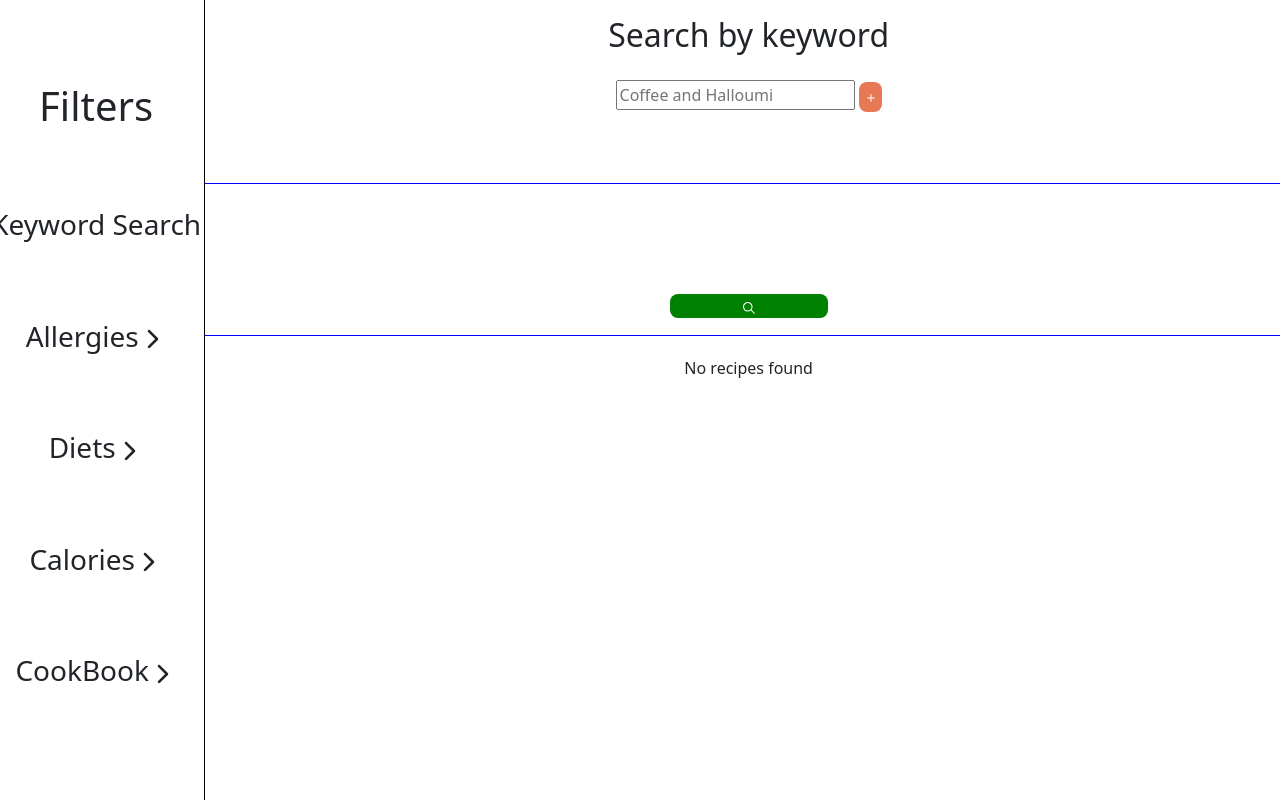
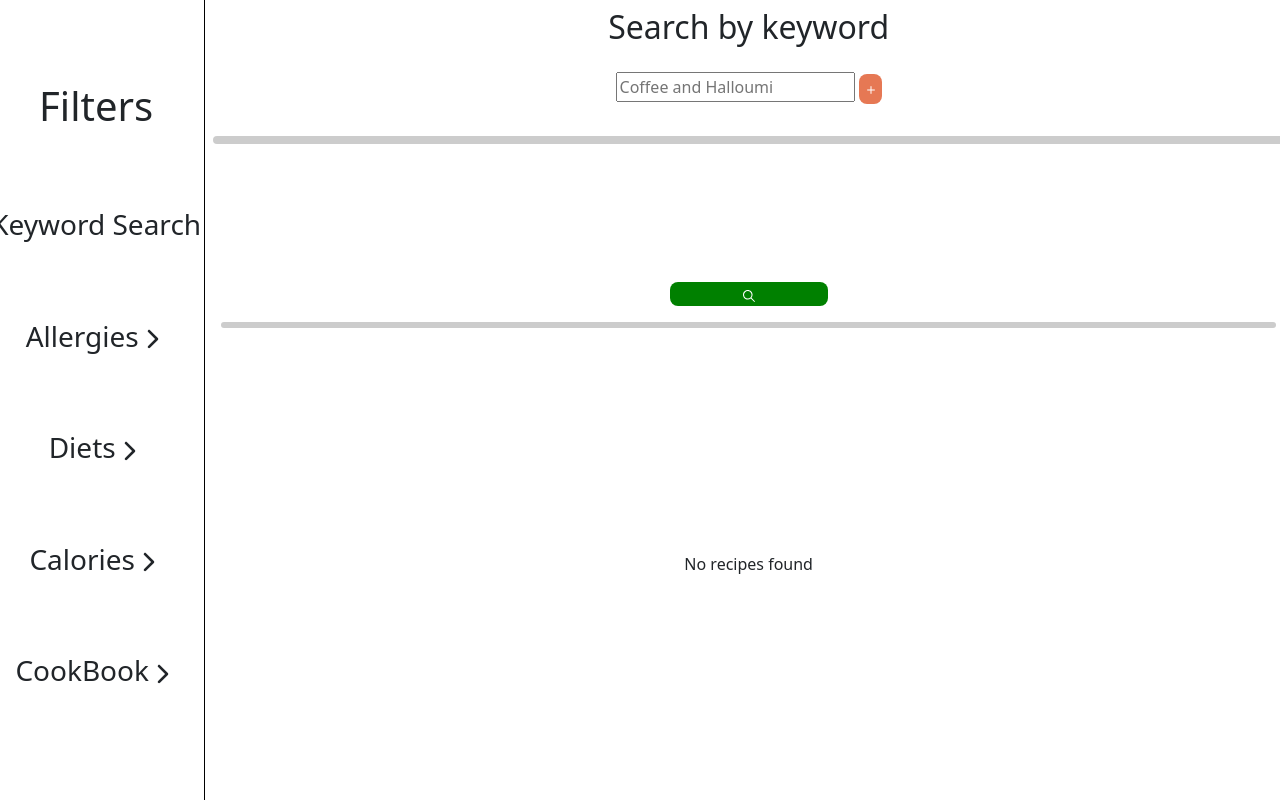
Before and after one commit to KDeclan/cookit-recipe-finder, a React (Create React App) app: page / in a window 1280 px wide. Built offline with nearby package versions, Linux system fonts and the light colour scheme; what axios-retry would draw is missing.

Commit message:
Added: collapsible sections

```diff
--- a/src/components/search-display/FilterDisplay.css
+++ b/src/components/search-display/FilterDisplay.css
@@ -1,15 +1,60 @@
 body {
-  overflow-x: hidden;
-  overflow-y: auto;
+  overflow: auto;
+  height: 100vh;
 }
 
-#input-row {
-  display: flex;
+.section {
+  transition: height 0.5s ease, flex 0.5s ease;
 }
 
-#keyword-search {
-  margin-top: 0.5em;
+.section1 {
+  flex: 0 0 auto;
+}
+
+.section.visible {
+  flex: 1;
+  transition: height 0.5s ease, flex 0.5s ease;
+}
+
+.section.hidden {
+  height: 0;
+  flex: 0;
+  overflow: hidden;
+  transition: height 0.5s ease, flex 0.5s ease;
+}
+
+.section-content {
+  display: flex;
+  flex-wrap: wrap;
+  justify-content: space-between;
+  padding: 0.2em 3em;
+  gap: 1em;
+  opacity: 1;
+  transition: opacity 0.5s ease;
+}
+
+.section-content.hidden {
+  opacity: 0;
+  transition: opacity 0.5s ease;
+}
+
+.line {
+  width: 100%;
+  height: 0.5em;
+  background-color: #ccc;
   border-radius: 0.5em;
+  cursor: pointer;
+  margin: 0;
+  z-index: 50;
+}
+
+#line1 {
+  margin-top: 1em;
+}
+
+.custom-input:focus {
+  outline: none;
+  border: 2px solid #e67854;
 }
 
 #user-word {
@@ -25,12 +70,10 @@
 }
 
 .filter-display-container {
-  padding: 20px;
+  padding: 0.5em;
   text-align: center;
-  height: 23%;
-  padding-top: 1em;
   overflow-y: auto;
-  border-bottom: 0.1em solid blue;
+  max-height: 25vh;
 }
 
 .input-row {
@@ -73,7 +116,7 @@
 .icon {
   position: absolute;
   top: 0.5em;
-  left: 0.7em; /* Adjust the spacing from the left edge */
+  left: 0.7em;
 }
 
 .icon:hover {
@@ -94,15 +137,15 @@
   text-align: center;
   justify-content: center;
   font-size: 1rem;
-  flex: 1 0 21%; /* Adjust the percentage to control the width */
+  flex: 1 0 20%;
   box-sizing: border-box;
   text-align: center;
   background-color: #e67854;
   color: aliceblue;
   border-radius: 0.5em;
-  position: relative; /* To position the icon absolutely */
+  position: relative;
   padding: 0.2em 0;
-  cursor: pointer; /* Add cursor pointer for interactive elements */
+  cursor: pointer;
   user-select: none;
 }
 
@@ -122,12 +165,12 @@
 }
 
 .search-display-container {
+  display: flex;
   padding: 1em;
   text-align: center;
-  height: 19%;
-  padding-top: 0.2em;
-  overflow-y: auto;
-  border-bottom: 0.1em solid blue;
+  overflow-x: auto;
+  max-height: 12em;
+  gap: 1em;
 }
 
 #selected-filters {
@@ -135,8 +178,8 @@
   height: 80%;
   align-items: center;
   justify-content: center;
-  overflow-y: auto;
-  overflow-x: hidden;
+  overflow-x: auto;
+  gap: 1em;
 }
 
 .search-bttn {
@@ -146,6 +189,11 @@
   margin: auto auto;
 }
 
+.search-bttn.hidden {
+  opacity: 0;
+  transition: opacity 0.5s ease;
+}
+
 .search-bttn:hover {
   cursor: pointer;
 }
@@ -153,28 +201,65 @@
 .recipes-display {
   display: flex;
   flex-wrap: wrap;
-  justify-content: center;
-  gap: 1.5em;
+  max-height: 74vh;
   width: 100%;
-  padding: 20px;
-  overflow-y: scroll;
-  max-height: 80vh;
+  justify-content: space-around;
+  padding: 1em;
+  overflow-y: auto;
 }
 
 .cookbook-display {
   display: flex;
-  gap: 0.5em;
-  align-content: center;
+  width: 100%;
+  gap: 1em;
+  padding: 1em;
+  align-items: center;
+  justify-content: center;
+  overflow-x: auto;
+}
+
+.cookbook-recipe {
+  display: flex;
+  flex-direction: column;
+  align-items: center;
+  width: 12.7em;
+  height: 10em;
+  padding: 1em;
+  border-radius: 0.5em;
+  box-shadow: 0 2px 4px rgba(0, 0, 0, 0.1);
+  background-color: #ece4e4;
+  text-align: center;
+}
+
+.cookbook-recipe p {
+  margin: 0.2em 0;
+  font-size: 0.65rem;
+}
+
+.cookbook-recipe a {
+  color: #e67854;
+  text-decoration: none;
+  font-size: 0.95rem;
+}
+
+.cookbook-recipe-stats {
+  display: flex;
+  flex-direction: row;
+  gap: 0.3em;
+}
+
+#cookbook-recipe-label {
+  font-size: 0.85rem;
 }
 
 .recipe {
   display: flex;
   flex-direction: column;
   align-items: center;
-  width: 13em;
-  padding: 10px;
-  border: 1px solid #ddd;
-  border-radius: 10px;
+  width: 12.7em;
+  height: 20em;
+  padding: 1em;
+  border-radius: 0.5em;
   box-shadow: 0 2px 4px rgba(0, 0, 0, 0.1);
   background-color: #ece4e4;
   text-align: center;
@@ -205,3 +290,7 @@
 #recipe-label {
   font-size: 1rem;
 }
+
+#no-recipe {
+  align-self: center;
+}
--- a/src/components/search-display/FilterDisplay.js
+++ b/src/components/search-display/FilterDisplay.js
@@ -7,8 +7,6 @@
   IoIosCloseCircle,
 } from "react-icons/io";
 import { fetchRecipes } from "../../services/api";
-
-//replace section border-borrom with break line and have them collapsable (collapse section for clarity)
 
 const FilterDisplay = ({ currentFilter }) => {
   const [filters, setFilters] = useState({
@@ -23,9 +21,7 @@
   const [cookbook, setCookbook] = useState([]);
   const [keywordInput, setKeywordInput] = useState("");
   const [calorieInput, setCalorieInput] = useState("");
-
   const [visibleSections, setVisibleSections] = useState({
-    section1: true,
     section2: true,
     section3: true,
   });
@@ -36,6 +32,17 @@
       setCookbook(JSON.parse(savedCookbook));
     }
   }, []);
+
+  const handleLineClick = (section) => {
+    setVisibleSections((prev) => ({
+      ...prev,
+      [section]: !prev[section],
+    }));
+  };
+
+  const getSectionClass = (section) => {
+    return visibleSections[section] ? "section visible" : "section hidden";
+  };
 
   const addSearch = () => {
     if (keywordInput) {
@@ -94,18 +101,6 @@
     });
   };
 
-  const handleLineClick = (section) => {
-    setVisibleSections((prev) => ({
-      ...prev,
-      [section]: !prev[section],
-    }));
-  };
-
-  const getSectionClass = (section) => {
-    const isVisible = visibleSections[section];
-    return isVisible ? "section visible" : "section hidden";
-  };
-
   const renderFilters = (filterList, category) => (
     <div className="filters">
       {filterList.map((filter, index) => (
@@ -131,6 +126,7 @@
         return (
           <div className="input-row">
             <input
+              className="custom-input"
               value={keywordInput}
               onChange={(e) => setKeywordInput(e.target.value)}
               type="text"
@@ -183,20 +179,18 @@
           </div>
         );
       case "CookBook":
-        //when a recipe is added to the cookbook it will appear here
-        //todo: save to localStorage so saved recipes persist
         return (
           <div className="cookbook-display">
             {cookbook.map((recipe, index) => (
-              <div key={index} className="recipe">
-                <p id="recipe-label">{recipe.label}</p>
+              <div key={index} className="cookbook-recipe">
+                <p id="cookbook-recipe-label">{recipe.label}</p>
                 <img
                   src={recipe.image}
                   alt={recipe.label}
-                  height={150}
-                  width={125}
+                  height={55}
+                  width={55}
                 />
-                <div className="recipe-stats">
+                <div className="cookbook-recipe-stats">
                   <p>
                     <strong>Cal</strong> {recipe.calories.toFixed(2)}
                   </p>
@@ -253,11 +247,20 @@
 
   return (
     <div className="d-flex flex-column w-100" id="main-top-container">
-      <div className="filter-display-container d-flex flex-column align-items-center w-100">
+      <div className="filter-display-container d-flex flex-column align-items-center w-100 section section1">
         <h2>{currentFilter}</h2>
         {filterInput()}
+        <div
+          className="line"
+          id="line1"
+          onClick={() => handleLineClick("section2")}
+        ></div>
       </div>
-      <div className="search-display-container d-flex flex-column justify-content-between w-100">
+      <div
+        className={`search-display-container d-flex flex-column justify-content-between w-100 ${getSectionClass(
+          "section2"
+        )}`}
+      >
         <div id="selected-filters">
           {Object.keys(filters).map((category) =>
             filters[category].map((filter, index) => (
@@ -271,11 +274,24 @@
             ))
           )}
         </div>
-        <div className="search-bttn" onClick={handleSearch}>
+        <div
+          className={`search-bttn ${visibleSections.section2 ? "" : "hidden"}`}
+          onClick={handleSearch}
+        >
           <IoIosSearch color="white" />
         </div>
+        <div
+          className="line"
+          id="line2"
+          onClick={() => handleLineClick("section3")}
+        ></div>
       </div>
-      <div className="recipes-display">
+      <div className={`recipes-display ${getSectionClass("section3")}`}>
+        <div
+          className={`section-content ${
+            visibleSections.section3 ? "" : "hidden"
+          }`}
+        >
           {recipes && recipes.length > 0 ? (
             recipes.map((hit, index) => (
               <div key={index} className="recipe">
@@ -310,15 +326,19 @@
                 >
                   View Recipe
                 </a>
-              <p id="cookbook-add-bttn" onClick={() => addCookBook(hit.recipe)}>
+                <p
+                  id="cookbook-add-bttn"
+                  onClick={() => addCookBook(hit.recipe)}
+                >
                   <IoIosAdd color="white" />
                   Add to cookbook
                 </p>
               </div>
             ))
           ) : (
-          <p>No recipes found</p>
+            <p id="no-recipe">No recipes found</p>
           )}
+        </div>
       </div>
     </div>
   );
```
Lines whose indentation alone changed are shown as unchanged.
